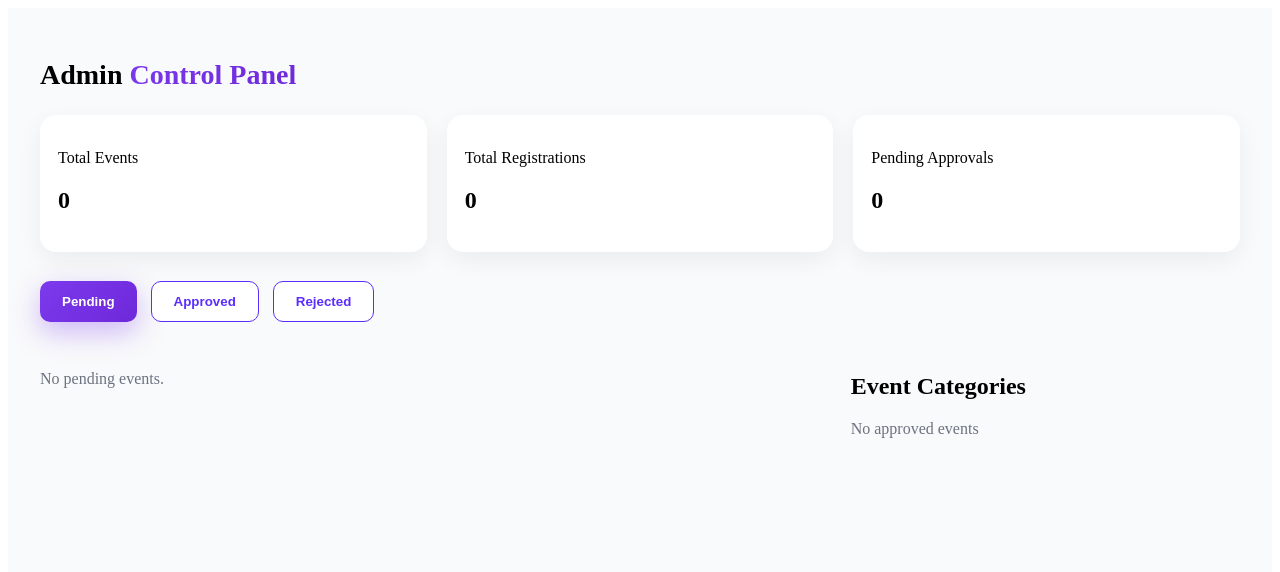
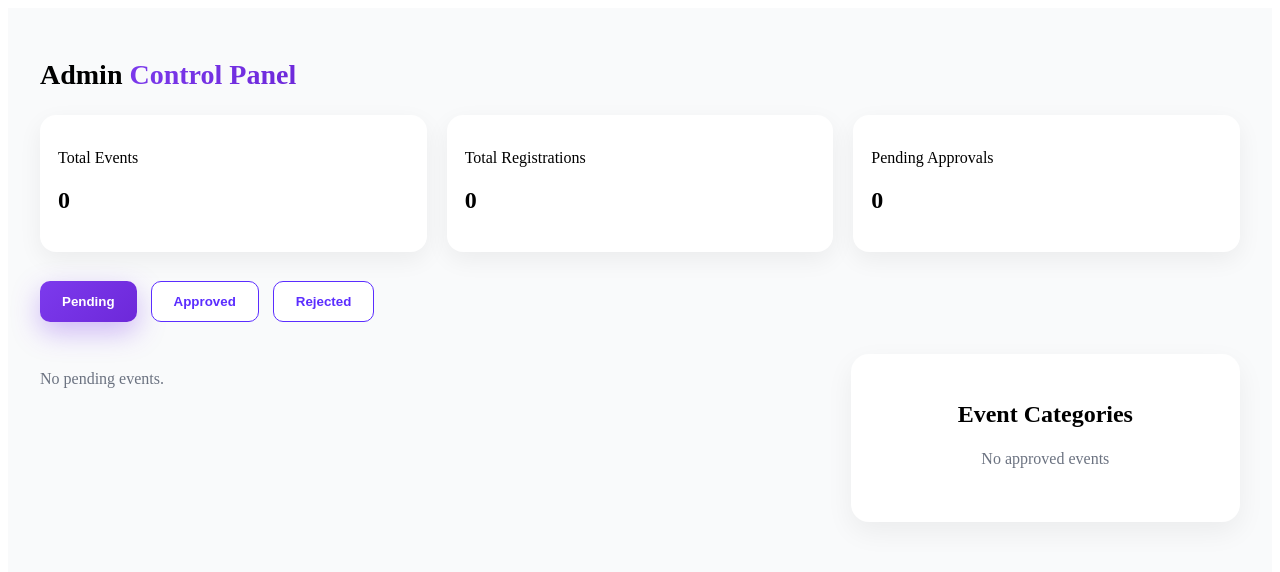
Before and after one commit to FouriseIndia04/mycampushub, a React (Create React App) app: page /admin in a window 1280 px wide. Shown: the top 572 px of the page. Built offline with nearby package versions, Linux system fonts and the light colour scheme.

Commit message:
amit and i included view details pages and i did some minor changes in ui

```diff
--- a/src/adminpages/AdminDashboard.css
+++ b/src/adminpages/AdminDashboard.css
@@ -15,7 +15,9 @@
   margin-bottom: 24px;
 }
 
-/* STATS */
+/* =======================
+   STATS
+======================= */
 .admin-stats {
   display: grid;
   grid-template-columns: repeat(3, 1fr);
@@ -30,14 +32,18 @@
   box-shadow: 0 8px 24px rgba(0, 0, 0, 0.06);
 }
 
-/* TOGGLES (SAME AS STUDENT) */
+/* =======================
+   TABS
+======================= */
 .admin-tabs {
   display: flex;
   gap: 14px;
   margin-bottom: 32px;
 }
 
-/* BUTTON SYSTEM */
+/* =======================
+   BUTTON SYSTEM
+======================= */
 .btn-outline {
   background: white;
   border: 1px solid rgba(0, 0, 0, 0.08);
@@ -65,14 +71,18 @@
   cursor: pointer;
 }
 
-/* GRID */
+/* =======================
+   MAIN GRID
+======================= */
 .admin-main {
   display: grid;
   grid-template-columns: 2fr 1fr;
   gap: 32px;
 }
 
-/* EVENT CARD */
+/* =======================
+   EVENT CARD
+======================= */
 .approval-card {
   display: flex;
   gap: 16px;
@@ -99,8 +109,10 @@
 .empty-text {
   color: #6b7280;
 }
-/* ===== SHARED BUTTON MOTION ===== */
 
+/* =======================
+   SHARED BUTTON MOTION
+======================= */
 .btn-outline,
 .btn-primary,
 .primary-btn {
@@ -125,24 +137,50 @@
 .primary-btn:active {
   transform: scale(0.97);
 }
+
+/* =======================
+   TEXT HIGHLIGHT
+======================= */
 .text-highlight {
   background: linear-gradient(135deg, #7c3aed, #6d28d9);
   -webkit-background-clip: text;
   -webkit-text-fill-color: transparent;
   font-weight: 700;
 }
+
+/* =======================
+   CATEGORY / CHART SECTION (IMPROVED)
+======================= */
+.category-section {
+  background: white;
+  border-radius: 18px;
+  padding: 28px 24px 26px;
+  box-shadow: 0 10px 28px rgba(0, 0, 0, 0.06);
+  display: flex;
+  flex-direction: column;
+  align-items: center;
+}
+
+.category-section h2,
+.category-section h3 {
+  margin-bottom: 6px;
+}
+
+/* Chart positioning fix */
 .chart-wrapper {
   position: relative;
-  width: 260px;
-  margin: 0 auto;
+  width: 240px;
+  margin: 16px auto 8px;
 }
 
+/* Labels under chart */
 .chart-labels {
-  margin-top: 16px;
+  margin-top: 12px;
   display: grid;
-  grid-template-columns: repeat(2, 1fr);
-  gap: 8px 16px;
+  grid-template-columns: repeat(2, auto);
+  gap: 10px 22px;
   font-size: 14px;
+  justify-content: center;
 }
 
 .label {
@@ -174,6 +212,10 @@
 .label.sports::before {
   background: #fd7e14;
 }
+
+/* =======================
+   RESPONSIVE
+======================= */
 @media (max-width: 768px) {
   .admin-container {
     padding: 20px;
@@ -184,7 +226,6 @@
     text-align: center;
   }
 
-  /* ===== STATS ===== */
   .admin-stats {
     grid-template-columns: 1fr;
     gap: 15px;
@@ -195,7 +236,6 @@
     text-align: center;
   }
 
-  /* ===== TOGGLES ===== */
   .admin-tabs {
     flex-wrap: wrap;
     gap: 10px;
@@ -207,13 +247,11 @@
     min-width: 100px;
   }
 
-  /* ===== MAIN GRID ===== */
   .admin-main {
     grid-template-columns: 1fr;
     gap: 30px;
   }
 
-  /* ===== EVENT CARDS ===== */
   .approval-card {
     flex-direction: column;
     align-items: flex-start;
@@ -241,21 +279,15 @@
     flex: 1;
   }
 
-  /* ===== CHART ===== */
   .category-section {
-    align-items: center;
     text-align: center;
   }
 
-  .category-section svg {
+  .chart-wrapper {
     width: 220px;
-    height: 220px;
-  }
-
-  .chart-labels {
-    margin-top: 15px;
   }
 }
+
 @media (max-width: 480px) {
   .admin-title {
     font-size: 22px;
```
